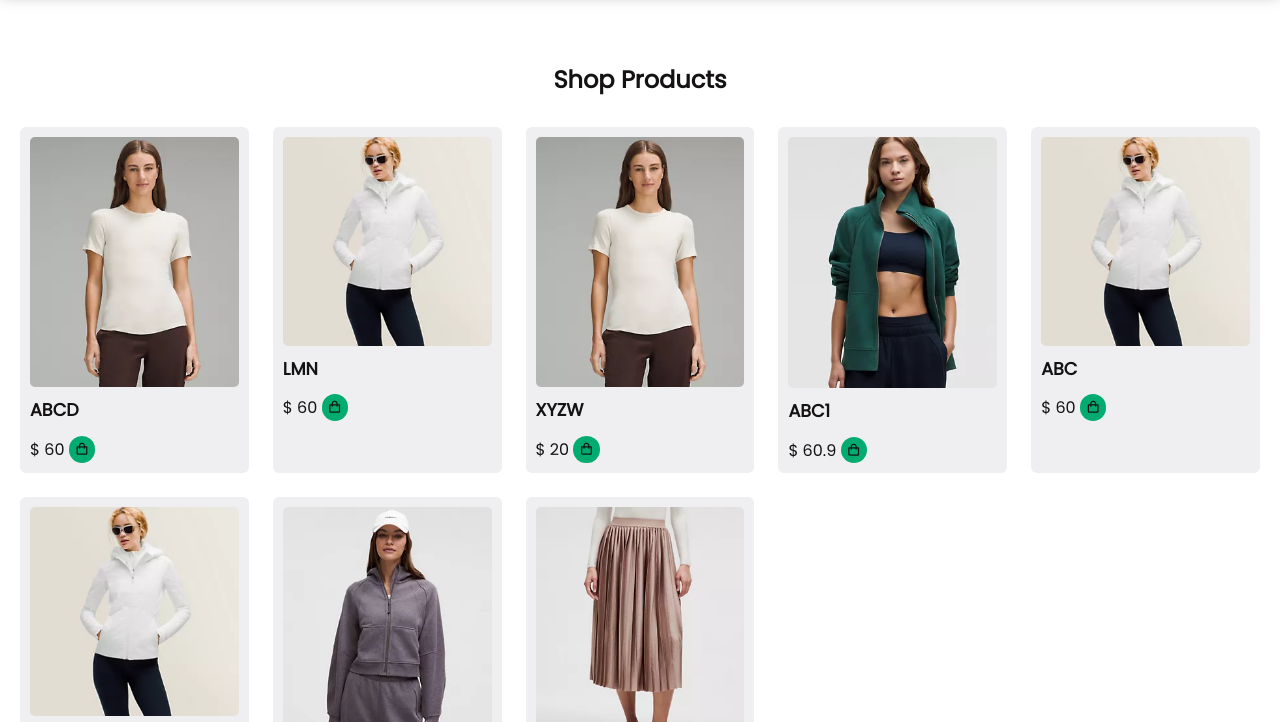
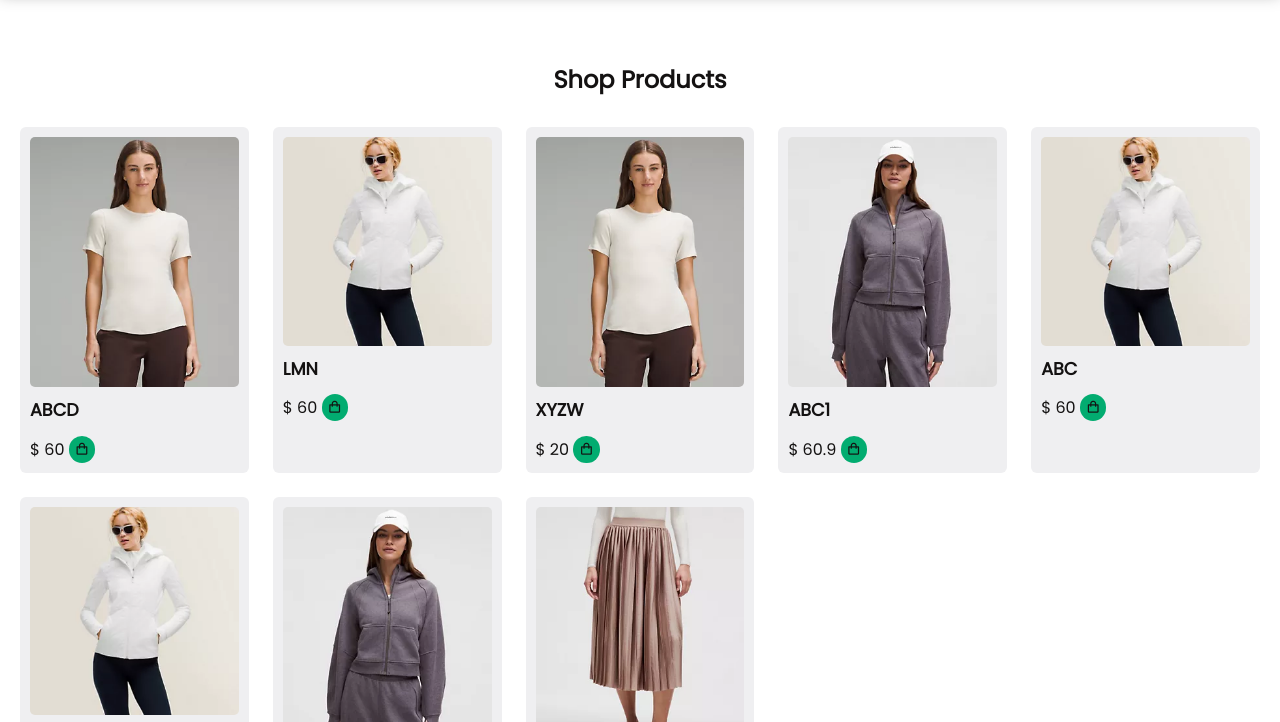
Before and after one commit to MAYURIRAMNATHSHINDE/Ecommerce, a website: page index.html in a window 1280 px wide. Shown: the part 71-793 px from the top of the page. Drawn offline with nearby package versions, Linux system fonts and the light colour scheme; a web font is replaced by a local one.

Commit message:
Ecommerce website

```diff
--- a/index.html
+++ b/index.html
@@ -75,7 +75,7 @@
             </div>
             <!-- Box-4 -->
             <div class="product-box">
-                <img src="/frontend/assets/coats-5.webp" alt="" class="product-img">
+                <img src="/frontend/assets/coats-4.webp" alt="" class="product-img">
                 <h2 class="product-title">ABC1</h2>
                 <span class="price">$ 60.9</span>
                 <i class='bx bx-shopping-bag add-cart'></i>
```
